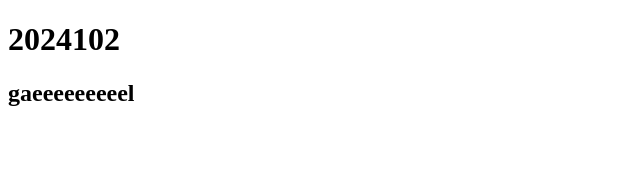
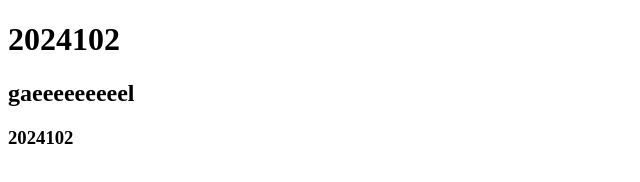
Before and after one commit to apadilla-2024102/Prueba, a plain HTML site: page index.html in a window 1280 px wide. Shown: the full height of the page, 0-640 px from the left. Drawn offline with Linux system fonts and the light colour scheme.

Commit message:
Agregar h3 para el carnet index.html

```diff
--- a/index.html
+++ b/index.html
@@ -8,5 +8,6 @@
 <body>
     <h1>2024102</h1>
     <h2>gaeeeeeeeeel</h2>
+    <h3>2024102</h3>
 </body>
 </html>
```
